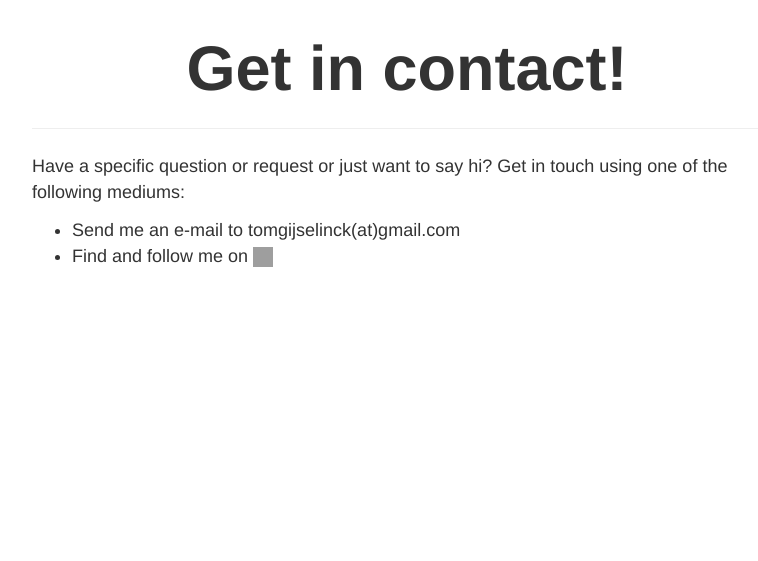
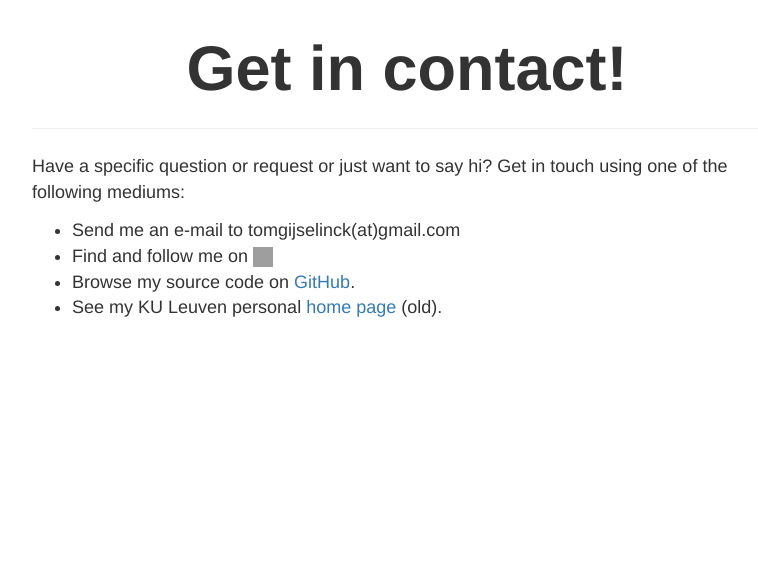
Before and after one commit to TomGijselinck/mywebsite, a Django app: page /contact/ in a window 1280 px wide. Shown: the part 51-612 px from the top of the page, without its empty margins (38-796 px from the left). Run offline with Django 3.2, Linux system fonts and the light colour scheme; some libraries are stand-ins or nearby versions; grey boxes are pictures that could not be loaded.

Commit message:
Add extra references

```diff
--- a/templates/mywebsite/about.html
+++ b/templates/mywebsite/about.html
@@ -36,6 +36,7 @@
 				<a href="http://www.vim.org/">Vim</a>
 				running in
 				<a href="https://tmux.github.io">tmux</a>.
+				You can browse the source code of this website on my <a href="https://github.com/TomGijselinck/mywebsite">GitHub page</a>.
 			</p>
 		</div>
 	</div>
--- a/templates/mywebsite/contact.html
+++ b/templates/mywebsite/contact.html
@@ -16,6 +16,8 @@
 						 <img src="//ssl.gstatic.com/images/icons/gplus-32.png" alt="Google+" style="border:0;width:20px;height:20px;"/>
 					 </a>
 					</li>
+					<li>Browse my source code on <a href="https://github.com/TomGijselinck">GitHub</a>.</li>
+					<li>See my KU Leuven personal <a href="http://www.student.kuleuven.be/~r0309380/">home page</a> (old).</li>
 		</div>
 		<div class="col-sm-5">
 			<!-- Place this tag where you want the widget to render. -->
```
